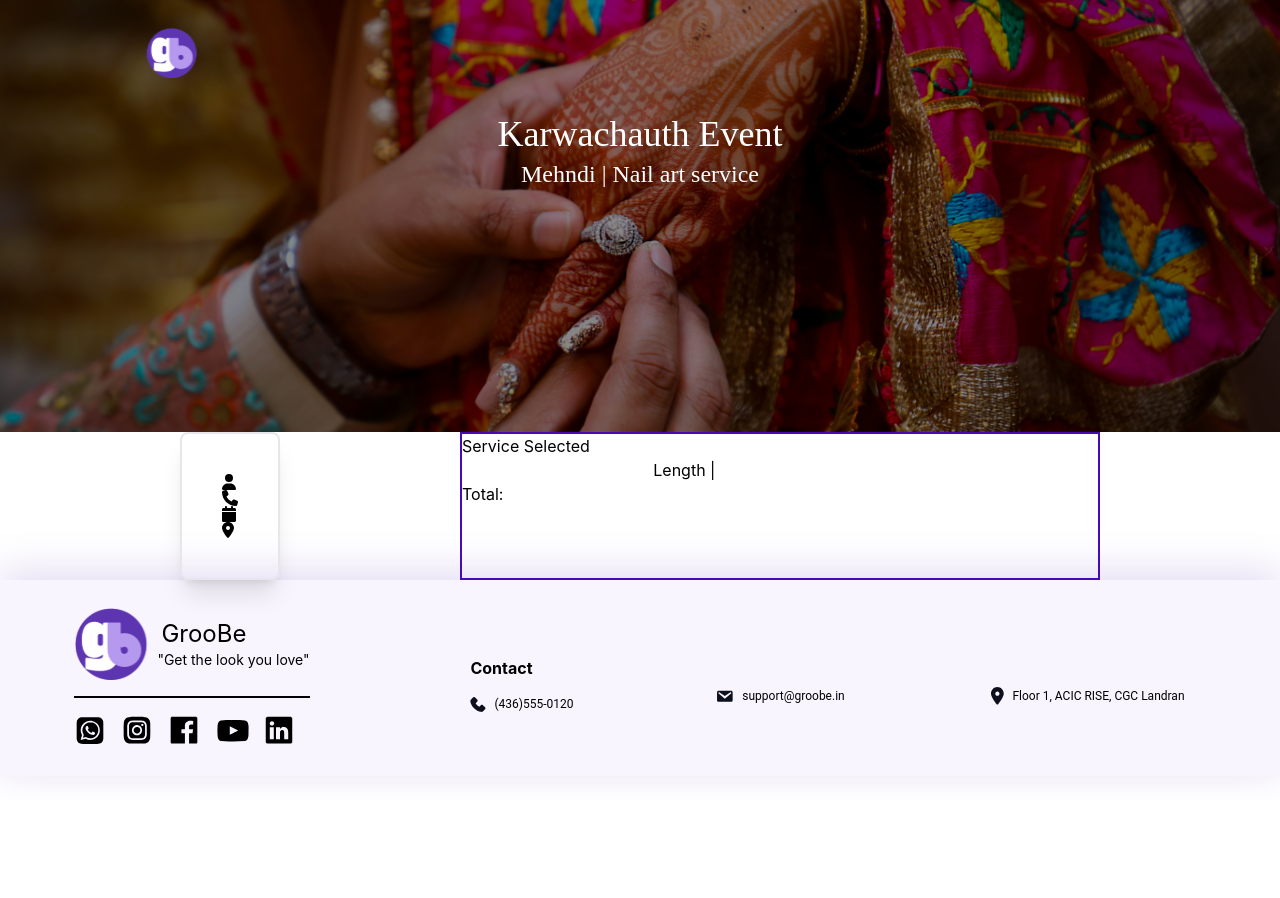
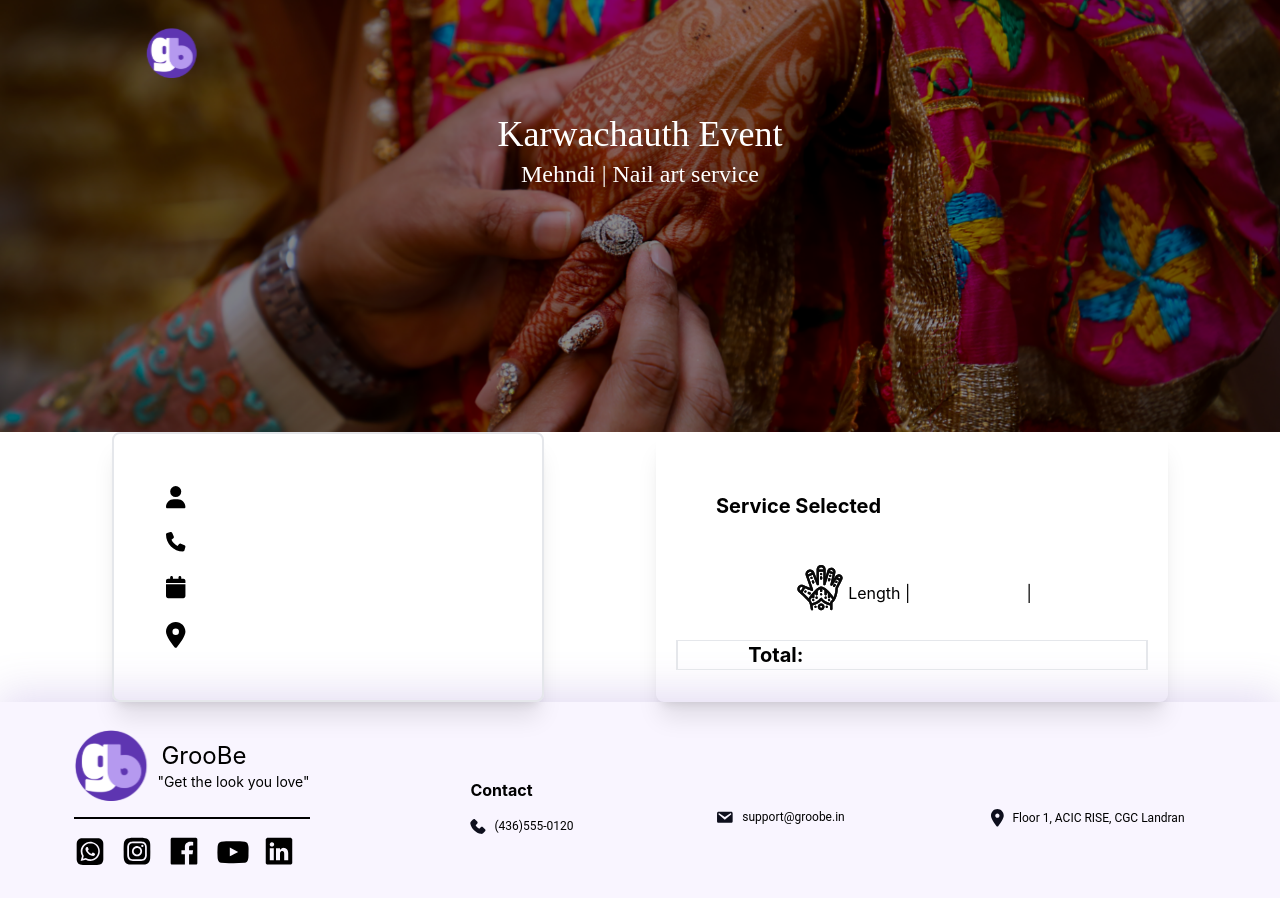
Before and after one commit to SinghJashanpreet/Groobe-Event-Portal, a React (Create React App) app: page /confirm in a window 1280 px wide. Before the commit the page ends 800 px from the top, so only its background shows below. Built offline with nearby package versions, Linux system fonts and the light colour scheme.

Commit message:
newest update

```diff
--- a/src/components/pages/Confirm.js
+++ b/src/components/pages/Confirm.js
@@ -3,6 +3,7 @@ import Homeheader from "../Header";
 import Footer from "../Footer";
 import { useDispatch, useSelector } from "react-redux";
 import { print, setData } from "../../Redux/Slices/FormSlice";
+import henna from '../../assets/images/henna.svg'
 
 import { FontAwesomeIcon } from '@fortawesome/react-fontawesome';
 import { faUser } from '@fortawesome/free-solid-svg-icons';
@@ -32,38 +33,48 @@ function Confirm() {
     <Homeheader/>
     <div className="flex flex-row justify-evenly">
       <div className="border-2  shadow-xl border-1 p-10 rounded-lg">
-      <h1 className="flex items-center space-x-2">
-        <FontAwesomeIcon icon={faUser} />
+        <h1 className="flex items-center p-3 text-xl">
+        <FontAwesomeIcon className="mr-3 w-[6%] h-[6%]" icon={faUser} />
         {formData.Name}
-      </h1>
-        <h1 className="flex items-center space-x-2">
-        <FontAwesomeIcon icon={faPhone} />
+        </h1>
+        <h1 className="flex items-center p-3 text-xl">
+        <FontAwesomeIcon className="mr-3 w-[6%] h-[6%]" icon={faPhone} />
         {formData.PhoneNumber}
         </h1>
-        <h1 className="flex items-center space-x-2">
-        <FontAwesomeIcon icon={faCalendar} />
-        {formData.Date}
+        <h1 className="flex items-center p-3 text-xl">
+        <FontAwesomeIcon className="mr-3 w-[6%] h-[6%]" icon={faCalendar} />
+        <h1>{formData.Date}</h1>
+        <h1 className="ml-3">{formData.Slot}</h1>
         </h1>
-        <h1 className="flex items-center space-x-2">
-        <FontAwesomeIcon icon={faLocationDot} />
+        <h1 className="flex items-center p-3 text-xl">
+        <FontAwesomeIcon className="mr-3 w-[6%] h-[6%]" icon={faLocationDot} />
         {formData.Society}
         </h1>
       </div>
-      <div className="border-2 border-[#440BB7] w-[50%]">
-        <h1>Service Selected</h1>
+      <div className="shadow-xl border-1 p-5 rounded-lg w-[40%]">
+        <h1 className="text-xl font-bold m-10">Service Selected</h1>
         <div>
-          <div className="flex flex-row justify-evenly">
-            <h2>{formData.Design}</h2>
-            <p>{formData.Price}</p>
-          </div>
-          <div className="flex flex-row justify-evenly">
-            <p>{formData.Length} Length | {formData.Hands}</p>
-            <p>{formData.Date}</p>
+        <div  className="flex flex-row justify-evenly">
+        <div className="flex flex-row justify-evenly">
+        <img src={henna} className="w-14 h-14"></img>
+        <div  className="flex flex-col justify-evenly">
+        <h2 className="flex items-center text-xl">
+        {formData.Design}
+        </h2>
+        <p>{formData.Length} Length | {formData.Hands}</p>
+        </div>
+        </div>
+        <div className="flex flex-col justify-evenly">
+            <h2 className="flex items-center text-xl">
+            <p className="inline clear-left text-xl font-bold">{formData.Price}</p>
+            </h2>
+            <p>{formData.Date} | {formData.Slot}</p>
           </div>
         </div>
-        <div className="flex flex-row">
-          <h2>Total:</h2>
-          <h2>{formData.Price}</h2>
+        </div>
+        <div className="flex flex-row border border-x-2 -black justify-between mt-[5%] ">
+          <h2 className="text-xl font-bold flex ml-[15%]">Total:</h2>
+          <h2 className="flex text-xl font-bold  mr-[15%] text-green-500">{formData.Price}</h2>
         </div>
       </div>
     </div>
--- a/src/components/pages/Time.js
+++ b/src/components/pages/Time.js
@@ -101,8 +101,8 @@ function Time() {
               <buttton
                 className={
                   selectedSlot === slot
-                    ? "border border-[#440BB7] bg-[#440BB7] text-white rounded-md m-3 p-3 lg:pl-10"
-                    : "border border-black rounded-md lg:pl-10 m-3 p-3"
+                    ? "border border-[#440BB7] bg-[#440BB7] text-white rounded-md m-3 p-3 2lg:pl-9 2md:pl-3 md:pl-1"
+                    : "border border-black rounded-md 2lg:pl-9 2md:pl-3 md:pl-1 m-3 p-1"
                 }
                 onClick={() => HandleSlot(slot)}
               >
```
Also changed, not shown: src/assets/images/henna.svg (added).
